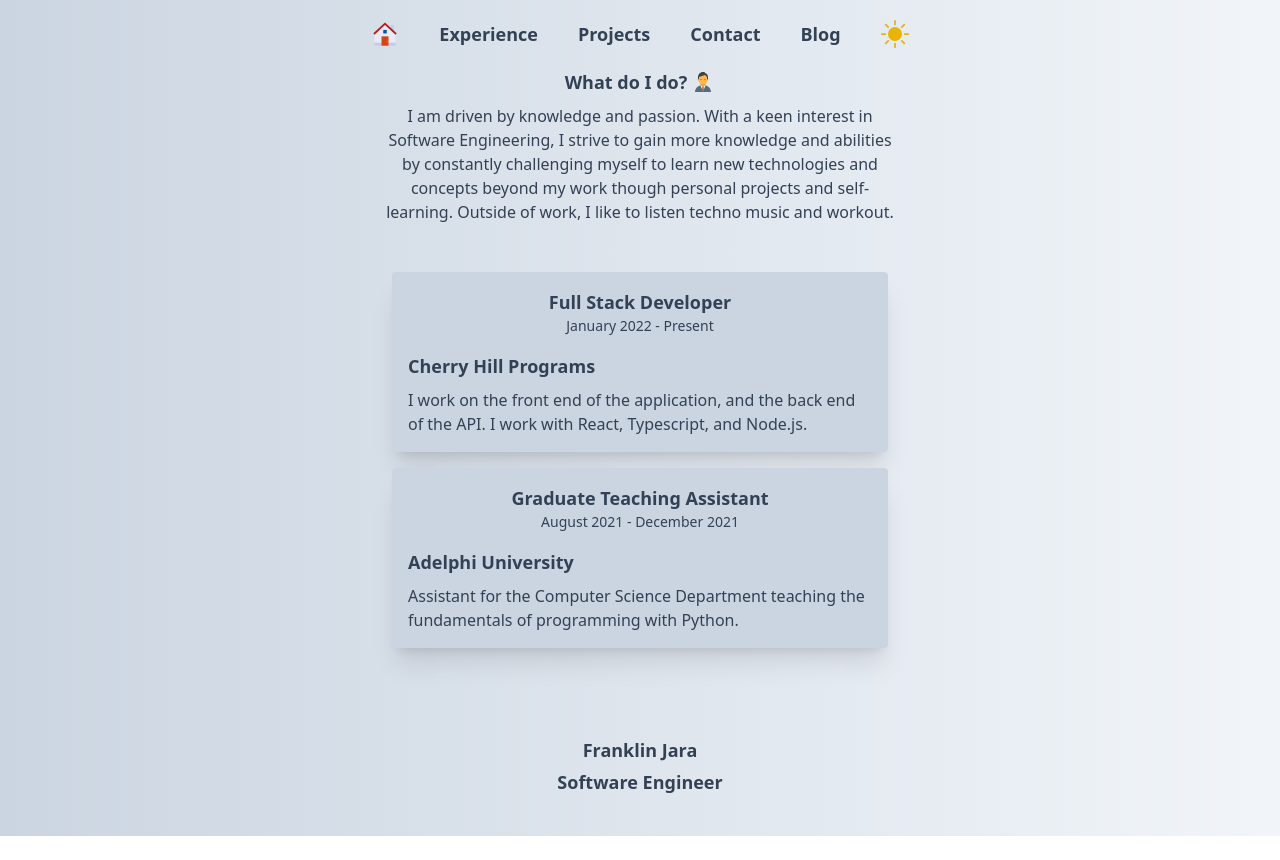
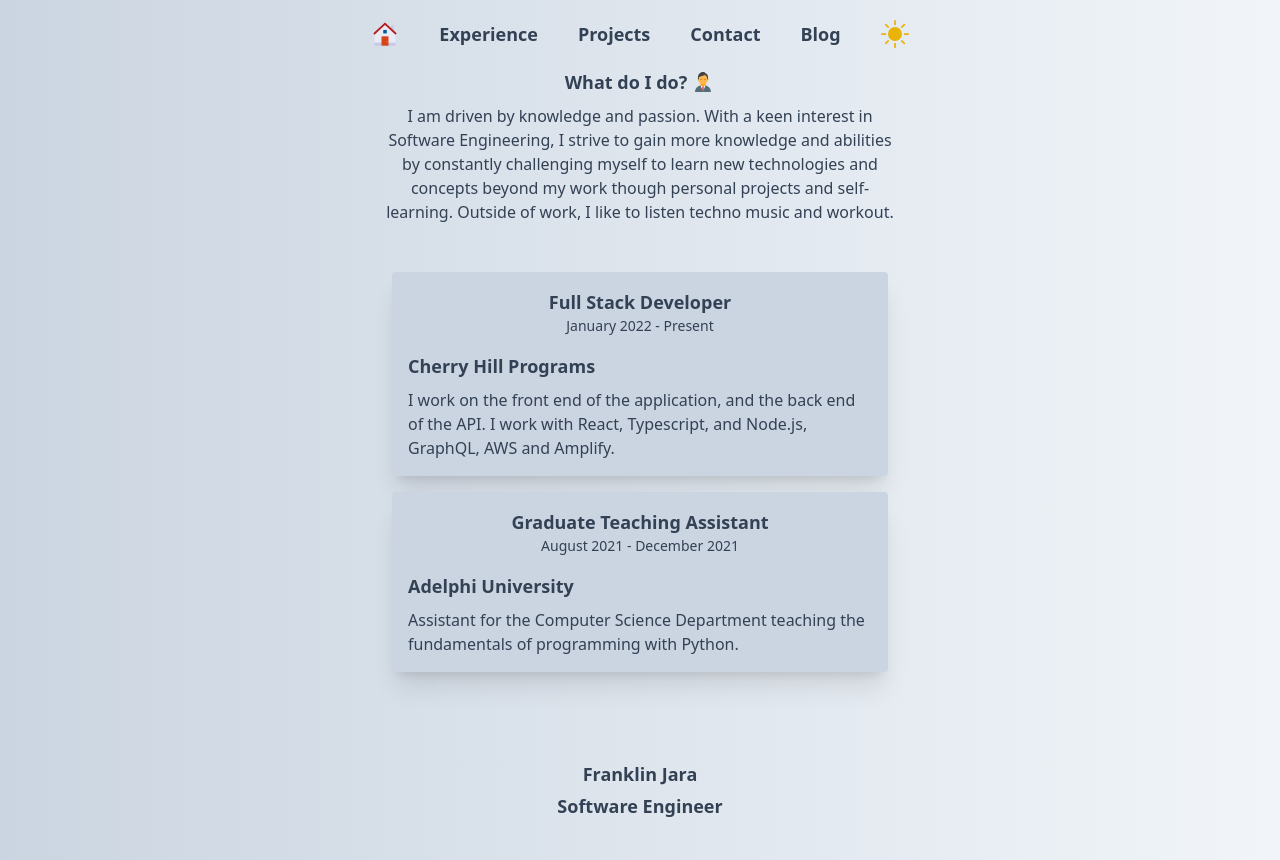
Before and after one commit to makyfj/franklinjara.dev, a Next.js app: page /experience in a window 1280 px wide. Before the commit the page ends 836 px from the top, so only its background shows below. Built offline with nearby package versions, Linux system fonts and the light colour scheme.

Commit message:
chore: updating experience

```diff
--- a/src/pages/experience.tsx
+++ b/src/pages/experience.tsx
@@ -31,7 +31,7 @@ const Experience = () => {
           title="Full Stack Developer"
           company="Cherry Hill Programs"
           date="January 2022 - Present"
-          description="I work on the front end of the application, and the back end of the API. I work with React, Typescript, and Node.js."
+          description="I work on the front end of the application, and the back end of the API. I work with React, Typescript, and Node.js, GraphQL, AWS and Amplify."
         />
 
         <ExperienceItem
```
